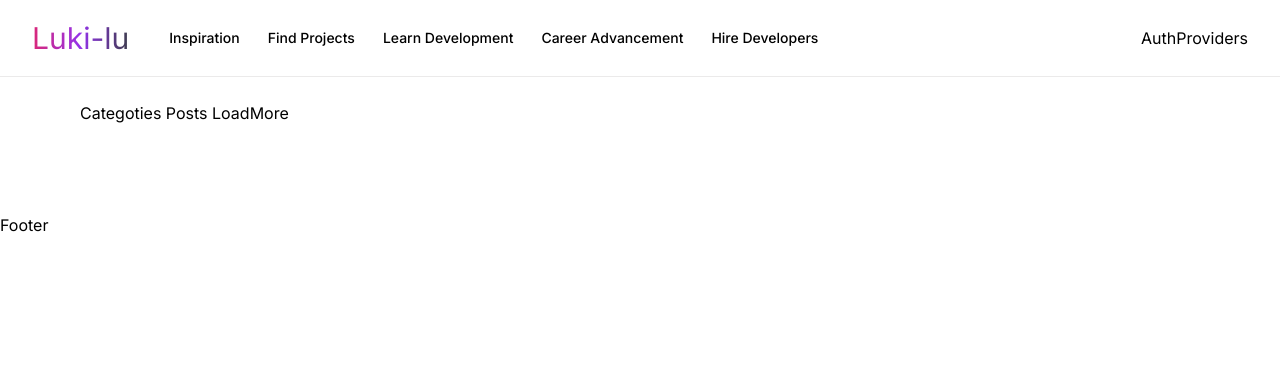
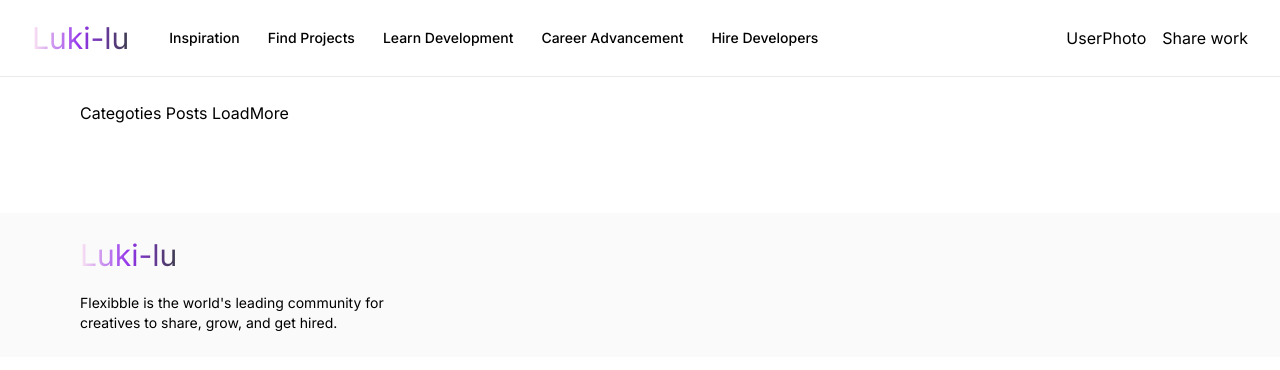
Before and after one commit to foxnaim/Study-Hub, a Next.js app: page / in a window 1280 px wide. Shown: the top 370 px of the page. Built offline with nearby package versions, Linux system fonts and the light colour scheme.

Commit message:
modified:   components/Footer.tsx 	modified:   components/NavBar.tsx

```diff
--- a/components/Footer.tsx
+++ b/components/Footer.tsx
@@ -1,9 +1,22 @@
 import React from 'react'
-
+import Link from 'next/link'
 const Footer = () => {
-  return (
-    <div>Footer</div>
-  )
+ return (
+  <footer className='flexStart footer'>
+   <div className='flex flex-col gap-12 w-full'>
+    <div className='flex items-start flex-col'>
+     <Link
+      href="/"
+      className="flexCenter cursor-pointer text-3xl bg-gradient-to-r from-pink-100 via-purple-600 to-gray-100 bg-clip-text text-transparent">
+      Luki-lu
+     </Link>
+     <p className='text-start text-sm font-normal mt-5 max-w-xs'>
+      Flexibble is the world's leading community for creatives to share, grow, and get hired.
+     </p>
+    </div>
+   </div>
+  </footer>
+ )
 }
 
 export default Footer
--- a/components/NavBar.tsx
+++ b/components/NavBar.tsx
@@ -5,13 +5,13 @@ import AuthProviders from './AuthProviders'
 
 
 const NavBar = () => {
- const session = null;
+ const session = {};
  return (
   <nav className='flexBetween navbar'>
    <div className='flex-1 flexStart gap-10'>
     <Link
      href="/"
-     className="flexCenter cursor-pointer text-3xl bg-gradient-to-r from-pink-600 via-purple-600 to-gray-100 bg-clip-text text-transparent">
+     className="flexCenter cursor-pointer text-3xl bg-gradient-to-r from-pink-100 via-purple-600 to-gray-100 bg-clip-text text-transparent">
      Luki-lu
     </Link>
     <ul className='xl:flex hidden text-small gap-7'>
```
